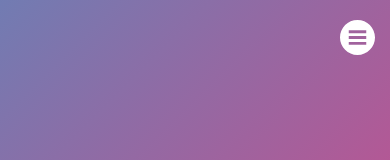
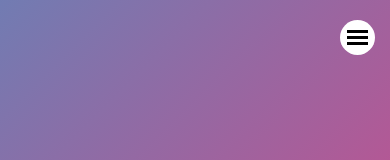
Before and after one commit to jhenriquez/jhenriquez.github.io, a React (Create React App) app: page /about in a window 390 px wide. Shown: the top 160 px of the page. Built offline with nearby package versions, Linux system fonts and the light colour scheme.

Commit message:
Updates hamburger menu with animation. Adds fully functional OverlayMenu.

```diff
--- a/src/components/Icons/Menu.tsx
+++ /dev/null
@@ -1,11 +0,0 @@
-import React from 'react';
-
-const Menu: React.FC = () => {
-  return (
-    <svg className="icon burger" xmlns="http://www.w3.org/2000/svg" viewBox="0 0 24 24">
-      <path d="M12 0c-6.627 0-12 5.373-12 12s5.373 12 12 12 12-5.373 12-12-5.373-12-12-12zm6 17h-12v-2h12v2zm0-4h-12v-2h12v2zm0-4h-12v-2h12v2z"/>
-    </svg>
-  );
-};
-
-export default Menu;
--- a/src/components/Icons/index.tsx
+++ b/src/components/Icons/index.tsx
@@ -1,6 +1,5 @@
 export {default as Github} from './Github';
 export {default as LinkedIn} from './LinkedIn';
-export {default as Menu} from './Menu';
 export {default as Angular} from './Angular';
 export {default as React} from './React';
 export {default as TypeScript} from './TypeScript';
--- a/src/components/Menu/Menu.css
+++ b/src/components/Menu/Menu.css
@@ -1,19 +1,57 @@
-nav {
-  fill: #fff;
+nav.main-menu {
   position: absolute;
   right: 0;
   top: 0;
   padding-top: 35px;
   padding-right: 70px;
-  z-index: 1;
+  z-index: 2;
 }
 
-nav .icon {
+nav.main-menu .icon-nav {
   display: none;
   cursor: pointer;
+  background-color: #fff;
+  width: 100%;
+  height: 100%;
+  border-radius: 50%;
 }
 
-.nav-item {
+nav.main-menu .icon-nav .bar {
+  width: 60%;
+  background-color: black;
+  height: 3px;
+  margin-bottom: 3px;
+  transform: rotate(0dg) translate(0,0);
+  transition: 1s ease-in-out;
+}
+
+nav.main-menu .icon-nav .bar:last-of-type {
+  margin-bottom: 0;
+}
+
+nav.main-menu .icon-nav.pushed {
+  background-color: #000;
+}
+
+nav.main-menu .icon-nav.pushed .bar {
+  background-color: #FFF;
+  transform-origin: left center;
+}
+
+nav.main-menu .icon-nav.pushed .bar:nth-of-type(1) {
+  transform: rotate(45deg) translate(1px,-3px);
+}
+
+nav.main-menu .icon-nav.pushed .bar:nth-of-type(2) {
+  opacity: 0;
+  transform: translate(0, 20px);
+}
+
+nav.main-menu .icon-nav.pushed .bar:nth-of-type(3) {
+  transform: rotate(-45deg) translate(1px,3px);
+}
+
+.text-nav-item {
   display: inline-block;
   cursor: pointer;
   color: #fff;
@@ -26,11 +64,11 @@ nav .icon {
   text-decoration: none;
 }
 
-.nav-item.active, .nav-item:hover {
+.text-nav-item.active, .text-nav-item:hover {
   text-shadow: #FFF 1px 0 10px;
 }
 
-.nav-item:last-of-type {
+.text-nav-item:last-of-type {
   padding-right: 0;
   margin-right: 0;
   border-right: none;
@@ -41,11 +79,14 @@ nav .icon {
     display: none;
   }
 
-  nav .icon {
-    display: inline;
+  nav.main-menu .icon-nav {
+    display: flex;
+    flex-direction: column;
+    align-items: center;
+    justify-content: center;
   }
 
-  nav {
+  nav.main-menu {
     height: 35px;
     width: 35px;
     padding-right: 0;
@@ -55,7 +96,7 @@ nav .icon {
 }
 
 @media (min-width: 768px) and (max-width: 1024px) {
-  nav {
+  nav.main-menu {
     position: relative;
     display: flex;
     justify-content: center;
--- a/src/components/Menu/index.tsx
+++ b/src/components/Menu/index.tsx
@@ -1,48 +1,66 @@
 import './Menu.css';
-import React, { ReactElement } from 'react';
+import React, { useState } from 'react';
 import PropTypes from 'prop-types';
 import classnames from 'classnames';
 import { Link } from 'react-router-dom';
-import { Menu as MenuIcon } from '../Icons';
+import {NAVIGATION_ROUTES} from '../constants';
 
 interface MenuPropTypes {
   match: any;
-  icon?: ReactElement;
+  onToggleOverlay?: (value:boolean) => void;
+  showingOverlayMenu: boolean;
 };
 
 const getClasses = (item: string, activeItem: string) => {
   return classnames({
-    'nav-item': true,
+    'text-nav-item': true,
     'active': item === activeItem,
   });
 };
 
-const Menu: React.FC<MenuPropTypes> = ({icon, ...props}: MenuPropTypes) => {
-  const activeItem = props.match.params.activeItem || 'home';
-  const routes = ['home', 'about', 'skills', 'activity'];
+const Menu: React.FC<MenuPropTypes> = (props: MenuPropTypes) => {
+  const {onToggleOverlay, match, showingOverlayMenu} = props;
+  const activeItem = match.params.activeItem || 'home';
+
+  const iconNavClasses = {
+    'icon-nav': true,
+    'pushed': showingOverlayMenu,
+  };
 
   return (
-    <nav>
-      <div className="text-nav">
+    <nav className="main-menu">
+      <div
+        key="text-nav"
+        className="text-nav"
+        >
         {
-          routes.map((route) => (
+          NAVIGATION_ROUTES.map((route) => (
             <Link key={`route-${route}`} to={`/${route}`} className={getClasses(route, activeItem)}>
               {route}
             </Link>))
         }
       </div>
-      {icon}
+      <div
+        key="icon-nav"
+        className={classnames(iconNavClasses)}
+        onClick={() => {
+          if (onToggleOverlay) {
+            onToggleOverlay(!showingOverlayMenu);
+          }
+        }}
+        >
+        <span className="bar"></span>
+        <span className="bar"></span>
+        <span className="bar"></span>
+      </div>
     </nav>
   );
-}
+};
 
 Menu.propTypes = {
   match: PropTypes.object.isRequired,
-  icon: PropTypes.element,
+  onToggleOverlay: PropTypes.func,
+  showingOverlayMenu: PropTypes.bool.isRequired,
 };
 
-Menu.defaultProps = {
-  icon: <MenuIcon />,
-}
-
 export default Menu;
--- /dev/null
+++ b/src/components/OverlayMenu/OverlayMenu.css
@@ -0,0 +1,49 @@
+nav.overlay-menu {
+  position: absolute;
+  display:none;
+  background-color: #FFF;
+  width: 100%;
+  height: 100%;
+  z-index: 1;
+}
+
+@media (min-width: 0px) and (max-width: 767px) {
+	nav.overlay-menu {
+    display: flex;
+    flex-direction: column;
+    justify-content: center;
+    align-items: center;
+  }
+
+  .overlay-menu-item {
+    position: relative;
+    display: inline-block;
+    cursor: pointer;
+    color: #000;
+    font-size: 35px;
+    padding-bottom: 17px;
+    margin-bottom: 17px;
+    text-transform: lowercase;
+    border-bottom: 1px solid #000;
+    text-align: center;
+    text-decoration: none;
+    min-width: 160px;
+  }
+
+  .overlay-menu-item.active::before {
+    position: absolute;
+    top: 21%;
+    left: 0;
+    content: '';
+    border-left: solid 10px #000;
+    border-top: solid 10px transparent;
+    border-right: solid 10px transparent;
+    border-bottom: solid 10px transparent;
+    width: 0;
+    height: 0;
+  }
+
+  .overlay-menu-item:last-of-type {
+    border-bottom: none;
+  }
+}
--- /dev/null
+++ b/src/components/OverlayMenu/index.tsx
@@ -0,0 +1,50 @@
+import './OverlayMenu.css';
+import React from 'react';
+import PropTypes from 'prop-types';
+import classnames from 'classnames';
+import { Link } from 'react-router-dom';
+import { NAVIGATION_ROUTES } from '../constants';
+
+interface OverlayMenuPropTypes {
+  match: any;
+  onCloseOverlay?: () => void;
+};
+
+const getClasses = (item: string, activeItem: string) => {
+  return classnames({
+    'overlay-menu-item': true,
+    'active': item === activeItem,
+  });
+};
+
+const OverlayMenu: React.FC<OverlayMenuPropTypes> = (props: OverlayMenuPropTypes) => {
+  const { onCloseOverlay, match } = props;
+  const activeItem = match.params.activeItem || 'home';
+
+  return (
+    <nav className="overlay-menu">
+      {
+        NAVIGATION_ROUTES.map((route) => (
+          <Link
+            key={`route-${route}`}
+            to={`/${route}`}
+            className={getClasses(route, activeItem)}
+            onClick={() => {
+              if (onCloseOverlay) {
+                onCloseOverlay();
+              }
+            }}
+            >
+            {route}
+          </Link>))
+      }
+    </nav>
+  );
+};
+
+OverlayMenu.propTypes = {
+  match: PropTypes.object.isRequired,
+  onCloseOverlay: PropTypes.func,
+};
+
+export default OverlayMenu;
--- a/src/components/Root/index.tsx
+++ b/src/components/Root/index.tsx
@@ -1,14 +1,26 @@
-import React from 'react';
+import React, { useState } from 'react';
 import { BrowserRouter, Route, Switch, Redirect } from "react-router-dom";
 import { CSSTransition, TransitionGroup } from 'react-transition-group';
+import OverlayMenu from '../OverlayMenu';
 import Menu from '../Menu';
 import Home from '../../views/Home';
 import Footer from '../Footer';
 
 const Root: React.FC = () => {
+  const [showOverlayedMenu, setShowOverlayedMenu] = useState(false);
   return (
     <BrowserRouter>
-      <Route path="/:activeItem?" component={Menu} />
+      {
+        showOverlayedMenu &&
+        <Route path="/:activeItem?" render={(props) => <OverlayMenu {...props} onCloseOverlay={() => setShowOverlayedMenu(false)} />} />
+      }
+      <Route path="/:activeItem?" render={(props) => (
+        <Menu
+          {...props}
+          onToggleOverlay={setShowOverlayedMenu}
+          showingOverlayMenu={showOverlayedMenu}
+          />
+        )} />
       <Route render={({location}) => (
         <TransitionGroup enter={true} exit={false} appear={true}>
           <CSSTransition
--- /dev/null
+++ b/src/components/constants.ts
@@ -0,0 +1 @@
+export const NAVIGATION_ROUTES = ['home', 'about', 'skills', 'activity'];
```
